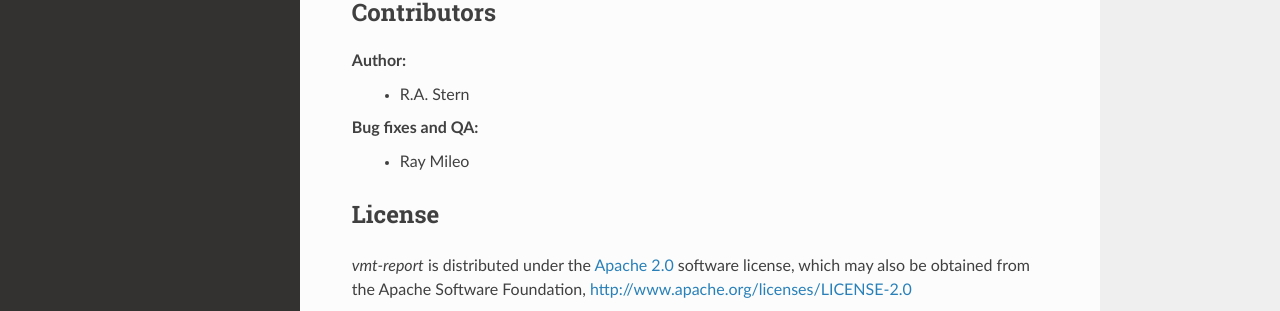
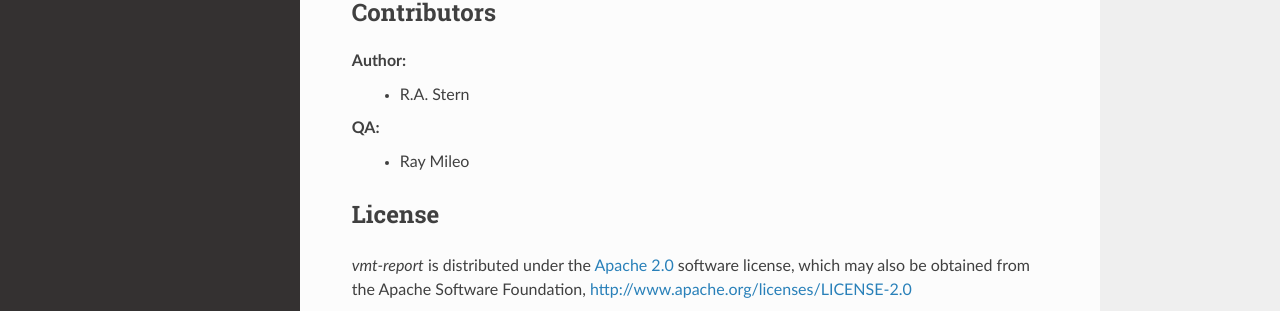
Before and after one commit to rastern/vmt-report, a Sphinx documentation site: the page built from docs/source/start.rst, in a window 1280 px wide and 1274 px high. Shown: the part 783-1094 px from the top of the window. Built offline with Sphinx 7.4.7 and the Read the Docs theme 2.0.0, drawn with Linux system fonts in a browser that asks for light colours.

Commit message:
Fix docs

```diff
--- a/docs/source/start.rst
+++ b/docs/source/start.rst
@@ -54,7 +54,7 @@ Contributors
 Author:
   * R.A. Stern
 
-Bug fixes and QA:
+QA:
   * Ray Mileo
 
 
```
